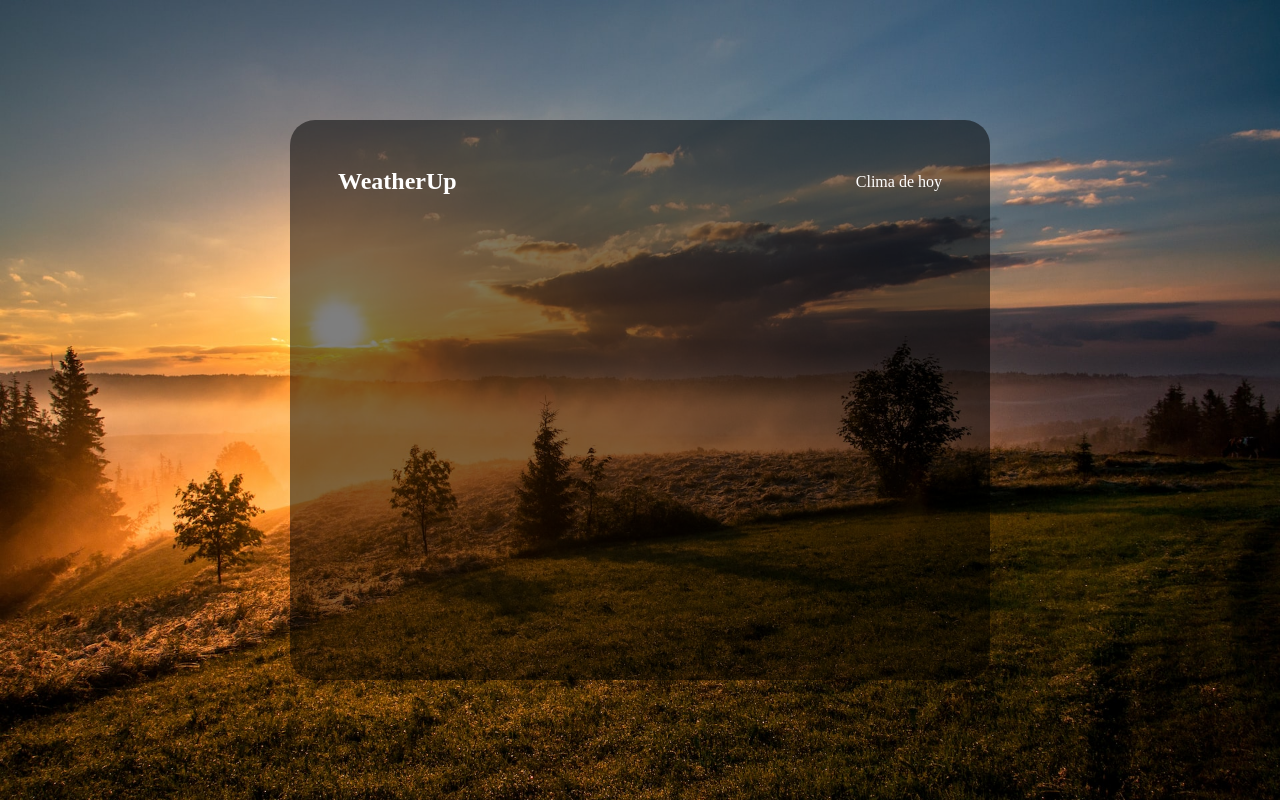
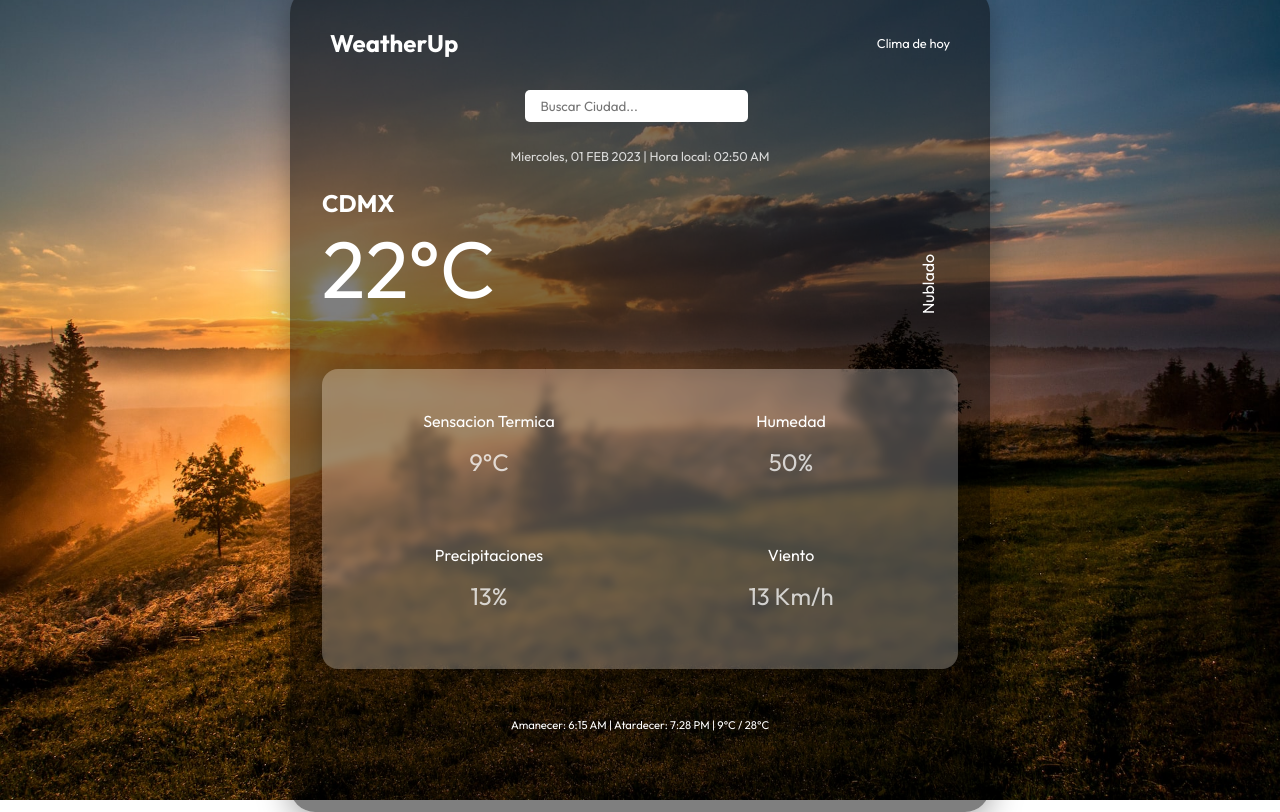
Before and after one commit to Xx0angel/app-clima, a React (Vite) app: page / in a window 1280 px wide. Built offline with nearby package versions, Linux system fonts and the light colour scheme.

Commit message:
card finalized and css

```diff
--- a/index.html
+++ b/index.html
@@ -5,6 +5,7 @@
     <link rel="icon" type="image/svg+xml" href="/vite.svg" />
     <meta name="viewport" content="width=device-width, initial-scale=1.0" />
     <title>WeatherUp - Clima De Hoy</title>
+    <link rel="stylesheet" href="https://unicons.iconscout.com/release/v4.0.0/css/line.css">
   </head>
   <body>
     <div id="root"></div>
--- a/src/App.jsx
+++ b/src/App.jsx
@@ -1,17 +1,15 @@
 import { useState } from 'react'
 // import reactLogo from './assets/react.svg'
 import Navbar from './components/Navbar'
+import Card from './components/Card'
 
 function App() {
   return (
     <div className="App">
       <div className="App__box">
-        <header>
-          <Navbar />
-        </header>
-        <main>
+        <Navbar />
+        <Card />
 
-        </main>
       </div>
     </div>
   )
--- a/src/styles/App.css
+++ b/src/styles/App.css
@@ -1,8 +1,10 @@
+@import url("https://fonts.googleapis.com/css2?family=Outfit:wght@400;500;600;700&display=swap");
 * {
   -webkit-box-sizing: border-box;
           box-sizing: border-box;
   margin: 0;
   padding: 0;
+  font-family: "Outfit", sans-serif;
 }
 
 .navbar {
@@ -15,10 +17,19 @@
   -webkit-box-align: center;
       -ms-flex-align: center;
           align-items: center;
-  padding: 1rem;
+  padding: 0.5rem;
   width: 100%;
   position: relative;
   color: #ffffff;
+  margin-bottom: 1.5rem;
+}
+
+.navbar .navbar__title {
+  font-size: 1.5rem;
+}
+
+.navbar .navbar__description {
+  font-size: 0.8rem;
 }
 
 .App {
@@ -43,22 +54,183 @@
   width: 100%;
   height: 100vh;
   z-index: -1;
-  background-image: url(../assets/fondo.jpg);
-  background-size: cover;
-  background-repeat: no-repeat;
+  background: url(../assets/fondo.jpg) no-repeat center center/cover;
 }
 
 .App .App__box {
   width: 100%;
-  height: 70vh;
+  min-height: 80vh;
   max-width: 700px;
   margin: 0 auto;
-  border-radius: 25px;
-  -webkit-border-radius: 25px;
-  -moz-border-radius: 25px;
-  -ms-border-radius: 25px;
-  -o-border-radius: 25px;
   background: rgba(0, 0, 0, 0.5);
   padding: 2rem;
+  -webkit-box-shadow: 0 8px 32px 0 rgba(0, 0, 0, 0.37);
+          box-shadow: 0 8px 32px 0 rgba(0, 0, 0, 0.37);
+}
+
+.card {
+  margin-bottom: 3rem;
+}
+
+.card .card__search {
+  display: block;
+  text-align: center;
+  min-height: 42px;
+  margin-bottom: 1rem;
+}
+
+.card .card__search .card__search-input {
+  display: inline;
+  padding: 0.5rem 1rem;
+  border-radius: 5px;
+  -webkit-border-radius: 5px;
+  -moz-border-radius: 5px;
+  -ms-border-radius: 5px;
+  -o-border-radius: 5px;
+  border: 0;
+  margin-right: 0.5rem;
+}
+
+.card .card__search .card__search-input:focus {
+  border: 0;
+  outline: 0;
+}
+
+.card .card__search .card__search-icon {
+  color: #ffffff;
+}
+
+.card .date {
+  color: rgba(255, 255, 255, 0.8);
+  font-size: 0.8rem;
+  margin: 0.5rem 0;
+}
+
+.card .date .date__local {
+  text-align: center;
+}
+
+.card .card__box {
+  position: relative;
+}
+
+.card .card__box .card__content {
+  height: 70vh;
+  display: -webkit-box;
+  display: -ms-flexbox;
+  display: flex;
+  -webkit-box-orient: vertical;
+  -webkit-box-direction: normal;
+      -ms-flex-direction: column;
+          flex-direction: column;
+  -webkit-box-pack: justify;
+      -ms-flex-pack: justify;
+          justify-content: space-between;
+}
+
+.card .card__box .card__content .card__weather {
+  display: block;
+  width: 100%;
+  color: #ffffff;
+  position: relative;
+  max-height: 35vh;
+  padding-top: 1rem;
+}
+
+.card .card__box .card__content .card__weather .card__weather-city {
+  font-size: 1.5rem;
+}
+
+.card .card__box .card__content .card__weather .card__weather-temp {
+  font-size: 5rem;
+}
+
+.card .card__box .card__content .card__weather .card__weather-main {
+  position: absolute;
+  transform: rotate(270deg);
+  -webkit-transform: rotate(270deg);
+  -moz-transform: rotate(270deg);
+  -ms-transform: rotate(270deg);
+  -o-transform: rotate(270deg);
+  right: 0;
+  bottom: 25px;
+}
+
+.card .card__box .general__info .info {
+  color: #ffffff;
+  font-weight: 300;
+  font-size: 0.7rem;
+  text-align: center;
+}
+
+.card .card__box .card__info {
+  background: rgba(255, 255, 255, 0.25);
+  padding: 1rem;
+  display: -ms-grid;
+  display: grid;
+  -ms-grid-columns: (50%)[2];
+      grid-template-columns: repeat(2, 50%);
+  min-height: 300px;
+  max-height: 40vh;
+  border-radius: 1rem;
+  -webkit-border-radius: 1rem;
+  -moz-border-radius: 1rem;
+  -ms-border-radius: 1rem;
+  -o-border-radius: 1rem;
+  -webkit-box-shadow: 0 8px 32px 0 rgba(0, 0, 0, 0.37);
+          box-shadow: 0 8px 32px 0 rgba(0, 0, 0, 0.37);
+  -webkit-backdrop-filter: blur(4px);
+          backdrop-filter: blur(4px);
+}
+
+.weather__info-box {
+  display: -webkit-box;
+  display: -ms-flexbox;
+  display: flex;
+  text-align: center;
+  -webkit-box-orient: vertical;
+  -webkit-box-direction: normal;
+      -ms-flex-direction: column;
+          flex-direction: column;
+  -webkit-box-pack: center;
+      -ms-flex-pack: center;
+          justify-content: center;
+  -webkit-box-align: center;
+      -ms-flex-align: center;
+          align-items: center;
+  margin-bottom: 1rem;
+  color: #ffffff;
+}
+
+.weather__info-box .weather__info-title {
+  font-weight: 300;
+  margin-bottom: 1rem;
+  font-size: 1rem;
+}
+
+.weather__info-box .weather__info-description {
+  color: rgba(255, 255, 255, 0.75);
+  font-size: 1.5rem;
+}
+
+@media (max-width: 600px) {
+  .App .App__box {
+    width: 100%;
+    height: 100vh;
+    max-width: 700px;
+    margin: 0 auto;
+    background: rgba(0, 0, 0, 0.5);
+    padding: 1rem;
+  }
+}
+
+@media (min-width: 600px) {
+  .App .App__box {
+    border-radius: 25px;
+    -webkit-border-radius: 25px;
+    -moz-border-radius: 25px;
+    -ms-border-radius: 25px;
+    -o-border-radius: 25px;
+  }
 }
 /*# sourceMappingURL=App.css.map */
--- a/src/styles/App.scss
+++ b/src/styles/App.scss
@@ -1,22 +1,34 @@
+@import url("https://fonts.googleapis.com/css2?family=Outfit:wght@400;500;600;700&display=swap");
+
 * {
     box-sizing: border-box;
     margin: 0;
     padding: 0;
+    font-family: "Outfit", sans-serif;
 }
 
 // VARS
 $white-color: #ffffff;
 
+//NAVBAR SECTION
 .navbar {
     display: flex;
     justify-content: space-between;
     align-items: center;
-    padding: 1rem;
+    padding: 0.5rem;
     width: 100%;
     position: relative;
     color: $white-color;
+    margin-bottom: 1.5rem;
+    .navbar__title {
+        font-size: 1.5rem;
+    }
+    .navbar__description {
+        font-size: 0.8rem;
+    }
 }
 
+// APP SECTION
 .App {
     width: 100%;
     height: 100vh;
@@ -32,21 +44,130 @@ $white-color: #ffffff;
         width: 100%;
         height: 100vh;
         z-index: -1;
-        background-image: url(../assets/fondo.jpg);
-        background-size: cover;
-        background-repeat: no-repeat;
+        background: url(../assets/fondo.jpg) no-repeat center center/cover;
     }
     .App__box {
         width: 100%;
-        height: 70vh;
+        min-height: 80vh;
         max-width: 700px;
         margin: 0 auto;
-        border-radius: 25px;
-        -webkit-border-radius: 25px;
-        -moz-border-radius: 25px;
-        -ms-border-radius: 25px;
-        -o-border-radius: 25px;
         background: rgba(0, 0, 0, 0.5);
         padding: 2rem;
+        box-shadow: 0 8px 32px 0 rgba(0, 0, 0, 0.37);
     }
 }
+
+// CARD SECTION
+.card {
+    margin-bottom: 3rem;
+    .card__search {
+        display: block;
+        text-align: center;
+        min-height: 42px;
+        margin-bottom: 1rem;
+        .card__search-input {
+            display: inline;
+            padding: 0.5rem 1rem;
+            border-radius: 5px;
+            -webkit-border-radius: 5px;
+            -moz-border-radius: 5px;
+            -ms-border-radius: 5px;
+            -o-border-radius: 5px;
+            border: 0;
+            margin-right: 0.5rem;
+            &:focus {
+                border: 0;
+                outline: 0;
+            }
+        }
+        .card__search-icon {
+            color: $white-color;
+        }
+    }
+    .date {
+        color: rgba($white-color, $alpha: 0.8);
+        font-size: 0.8rem;
+        margin: 0.5rem 0;
+        .date__local {
+            text-align: center;
+        }
+    }
+    .card__box {
+        position: relative;
+
+        .card__content {
+            height: 70vh;
+            display: flex;
+            flex-direction: column;
+            justify-content: space-between;
+            .card__weather {
+                display: block;
+                width: 100%;
+                color: $white-color;
+                position: relative;
+                max-height: 35vh;
+                padding-top: 1rem;
+                .card__weather-city {
+                    font-size: 1.5rem;
+                }
+                .card__weather-temp {
+                    font-size: 5rem;
+                }
+                .card__weather-main {
+                    position: absolute;
+                    transform: rotate(270deg);
+                    -webkit-transform: rotate(270deg);
+                    -moz-transform: rotate(270deg);
+                    -ms-transform: rotate(270deg);
+                    -o-transform: rotate(270deg);
+                    right: 0;
+                    bottom: 25px;
+                }
+            }
+        }
+        .general__info{
+            .info{
+                color: $white-color;
+                font-weight: 300;
+                font-size: 0.7rem;
+                text-align: center;
+            }
+        }
+        .card__info {
+            background: rgba(255, 255, 255, 0.25);
+            padding: 1rem;
+            display: grid;
+            grid-template-columns: repeat(2, 50%);
+            min-height: 300px;
+            max-height: 40vh;
+            border-radius: 1rem;
+            -webkit-border-radius: 1rem;
+            -moz-border-radius: 1rem;
+            -ms-border-radius: 1rem;
+            -o-border-radius: 1rem;
+            box-shadow: 0 8px 32px 0 rgba(0, 0, 0, 0.37);
+            backdrop-filter: blur(4px);
+        }
+    }
+}
+
+.weather__info-box {
+    display: flex;
+    text-align: center;
+    flex-direction: column;
+    justify-content: center;
+    align-items: center;
+    margin-bottom: 1rem;
+    color: $white-color;
+    .weather__info-title {
+        font-weight: 300;
+        margin-bottom: 1rem;
+        font-size: 1rem;
+    }
+    .weather__info-description {
+        color: rgba($white-color, $alpha: 0.75);
+        font-size: 1.5rem;
+    }
+}
+
+@import "mobile";
--- /dev/null
+++ b/src/styles/_mobile.scss
@@ -0,0 +1,26 @@
+@media (max-width: 600px) {
+    // APP SECTION
+    .App {
+        .App__box {
+            width: 100%;
+            height: 100vh;
+            max-width: 700px;
+            margin: 0 auto;
+            background: rgba(0, 0, 0, 0.5);
+            padding: 1rem;
+        }
+    }
+}
+
+@media (min-width: 600px) {
+    // APP SECTION
+    .App {
+        .App__box {
+            border-radius: 25px;
+            -webkit-border-radius: 25px;
+            -moz-border-radius: 25px;
+            -ms-border-radius: 25px;
+            -o-border-radius: 25px;
+        }
+    }
+}
```
Also changed, not shown: 1 other file (tests, documents, lock files or other folders).
